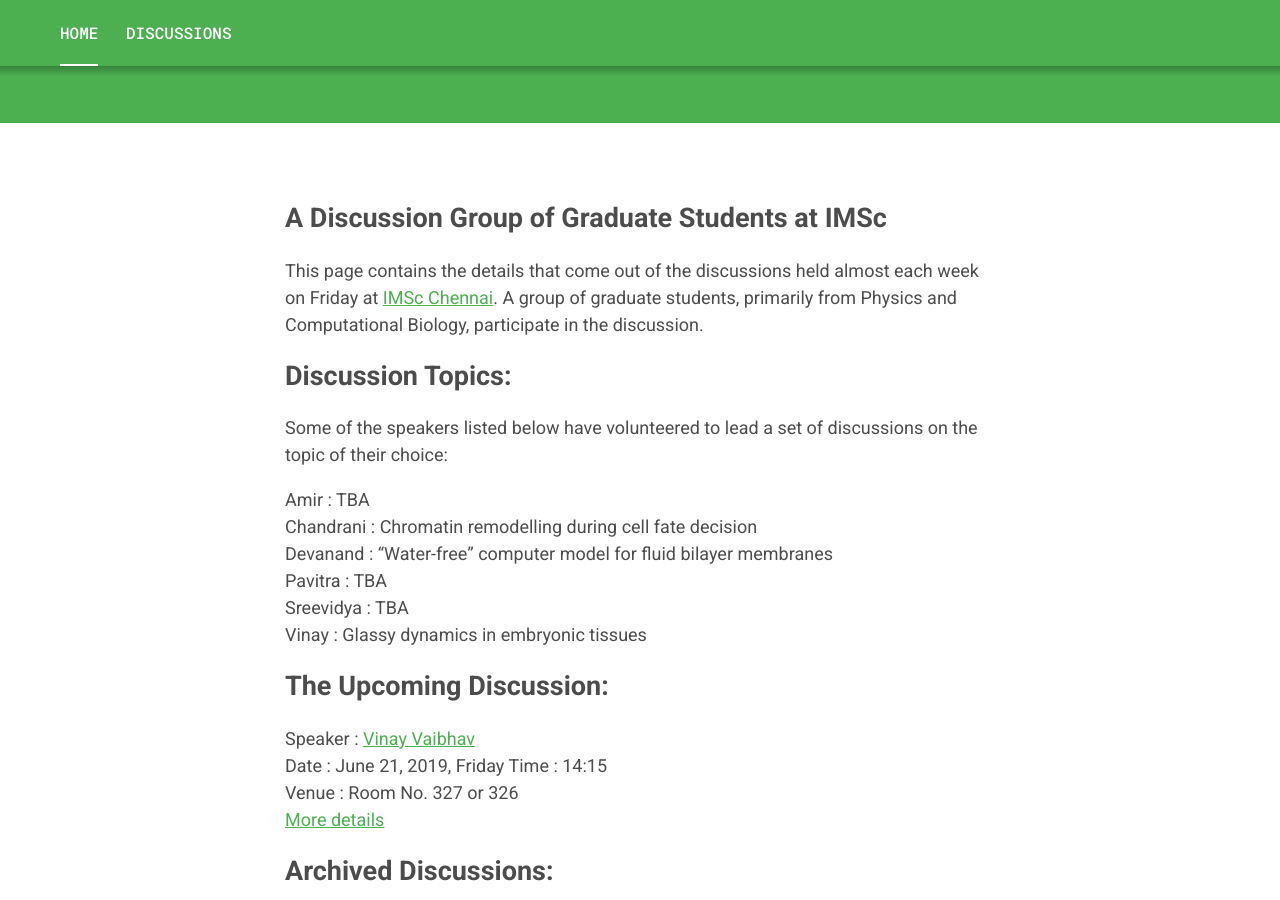
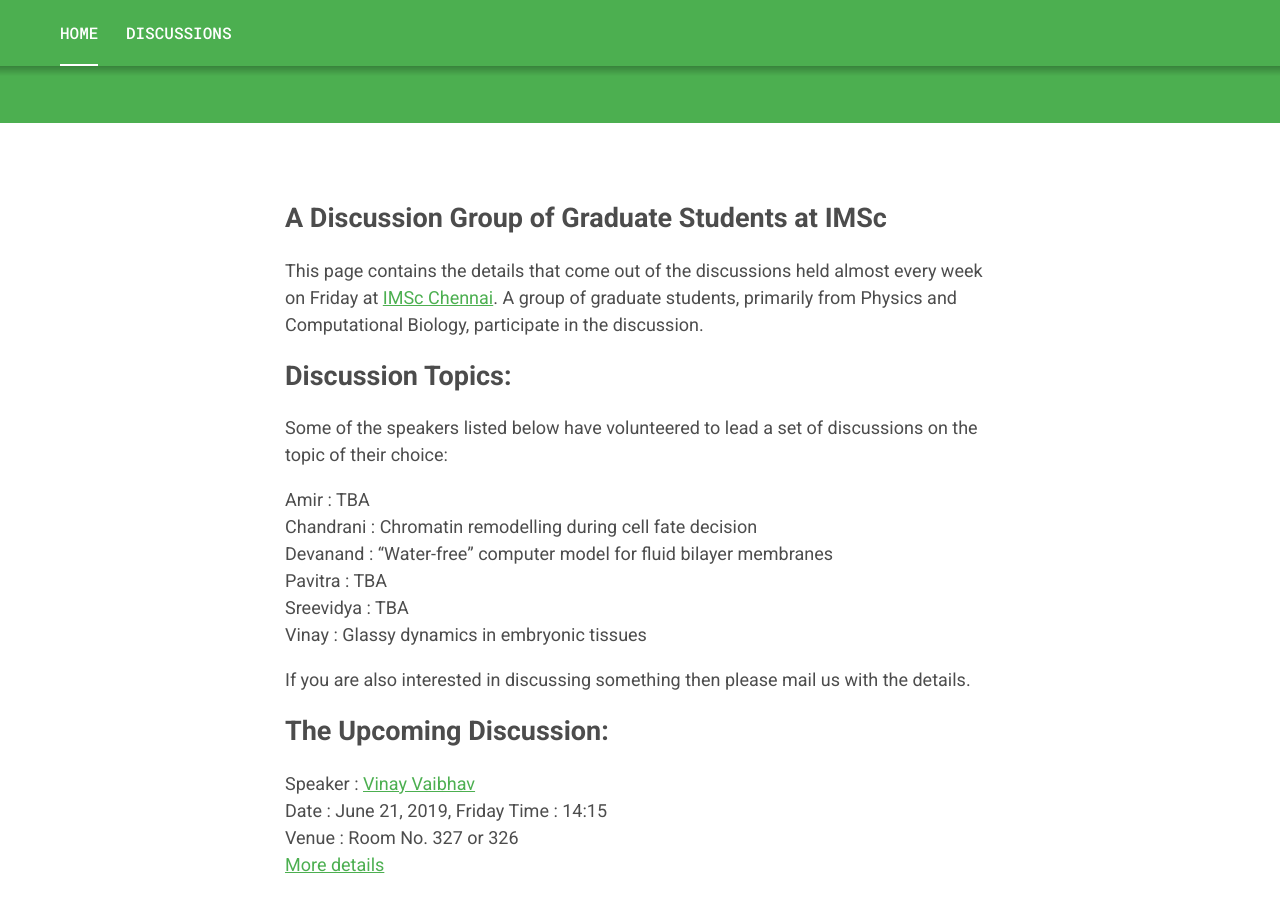
Before and after one commit to vinayphys/discussion2020, a Jekyll site: the page built from index.markdown, in a window 1280 px wide and 900 px high, scrolled down 213 px. Built offline with Jekyll 4.4.1, drawn with Linux system fonts in a browser that asks for light colours.

Commit message:
Update index.markdown

```diff
--- a/index.markdown
+++ b/index.markdown
@@ -5,7 +5,7 @@
 ---
 # A Discussion Group of Graduate Students at IMSc
 
-This page contains the details that come out of the discussions held almost each week on Friday at [IMSc Chennai](https://www.imsc.res.in/). A group of graduate students, primarily from Physics and Computational Biology, participate in the discussion.
+This page contains the details that come out of the discussions held almost every week on Friday at [IMSc Chennai](https://www.imsc.res.in/). A group of graduate students, primarily from Physics and Computational Biology, participate in the discussion.
 
 ## Discussion Topics:
 
@@ -17,6 +17,8 @@
 Pavitra		:	TBA
 Sreevidya	:	TBA
 Vinay		  :	Glassy dynamics in embryonic tissues
+
+If you are also interested in discussing something then please mail us with the details.
 
 ## The Upcoming Discussion:
 Speaker :      [Vinay Vaibhav](https://www.imsc.res.in/~vinayv/)
```
